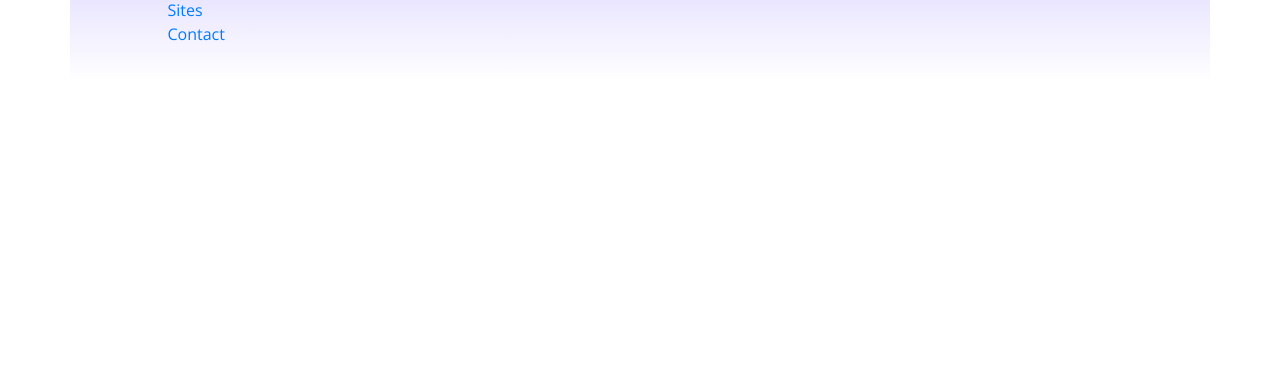
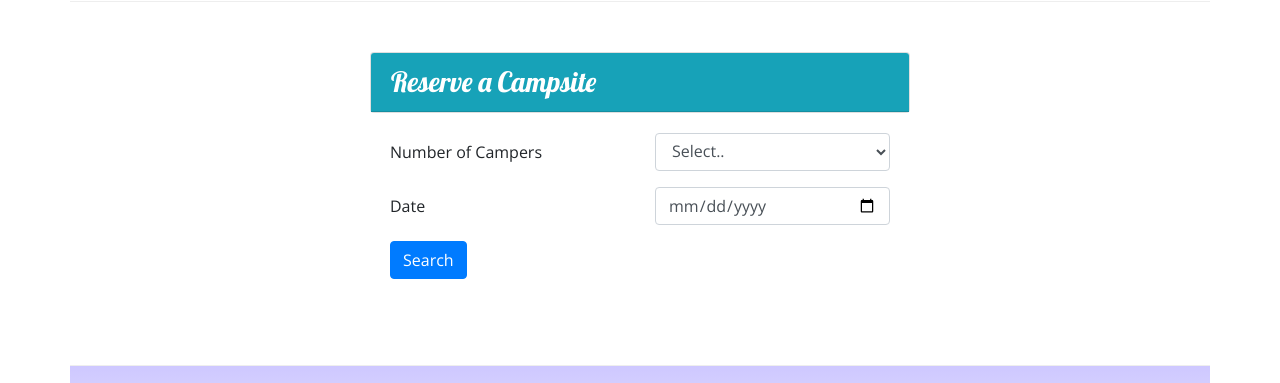
Before and after one commit to ahmadalatab/Bootstrap, a website: page index.html in a window 1280 px wide. Shown: the part 1151-1534 px from the top of the page. Before the commit the page ends 1233 px from the top, so only its background shows below. Drawn offline with nearby package versions, Linux system fonts and the light colour scheme.

Commit message:
added Reserve Campsite Form and Reserve Button in Jumbotron

```diff
--- a/index.html
+++ b/index.html
@@ -17,11 +17,15 @@
         <div class="container">
             <div class="row">
                 <div class="col-4 col-sm-3 col-md-2 align-self-center">
-                    <img src="./img/logo.png" class="img-fluid">
+                    <a href="#"><img src="./img/logo.png" class="img-fluid"></a>
                 </div>
                 <div class="col">
                     <h1>NuCamp</h1>
                     <h2>a better way to camp</h2>
+                </div>
+                <div class="col-md-4 col-xl-2 mt-4">
+                    <!--This anchor tag will link to the Reserve Camp Site Form-->
+                    <a class="text-nowrap" href="#reserveForm"><button class="btn btn-info btn-lg">Reserve Campsite</button></a>
                 </div>
             </div>
         </div>
@@ -63,8 +67,13 @@
                 <h2>Featured Campsites</h2>
             </div>
             <div class="col">
-                <h3>React Lake Campground</h3>
-                <p class="d-none d-sm-block">Nestled in the foothills of the Chrome Mountains, this campground on the shores of the pristine React Lake is a favorite for fly fishers.</p>
+                <div class="media">
+                    <div class="media-body align-self-center">
+                        <h3>React Lake Campground</h3>
+                        <p class="d-none d-sm-block">Nestled in the foothills of the Chrome Mountains, this campground on the shores of the pristine React Lake is a favorite for fly fishers.</p>
+                    </div>
+                    <img src="./img/react-lake-thumb.jpg" class="img-thumbnail d-flex ml-3">
+                </div>
             </div>
         </div>
         <div class="row row-content align-items-center">
@@ -78,6 +87,43 @@
                         <h3>Bootstrap Outfitters</h3>
                         <p class="d-none d-sm-block">Bootstrap Outfitters supplies you with gear you need at prices you can't beat.</p>
                     </div>
+                </div>
+            </div>
+        </div>
+        <div class="row row-content">
+            <div class="col-sm-6 mx-auto">
+                <div class="card">
+                    <h3 class="card-header text-white bg-info">Reserve a Campsite</h3>
+                </div>
+                <div class="card-body">
+                <!--Adding Form to Reserve Campsite-->
+                    <form id="reserveForm">
+                        <div class="row form-group">
+                            <label class="col-sm-6 col-form-label">Number of Campers</label>
+                            <div class="col">
+                                <select class="form-control" name="numCampers" id="numCampers">
+                                    <option value="null">Select..</option>
+                                    <option value="1">1</option>
+                                    <option value="2">2</option>
+                                    <option value="3">3</option>
+                                    <option value="4">4</option>
+                                    <option value="5">5</option>
+                                    <option value="6">6</option>
+                                </select>
+                            </div>
+                        </div>
+                        <div class="row form-group">
+                            <label class="col-sm-6 col-form-label" for="date">Date</label>
+                            <div class="col">
+                                <input class="form-control" id="date" type="date" name="date" placeholder="date">
+                            </div>
+                        </div>
+                        <div class="row form-group">
+                            <div class="col">
+                                <button type="submit" class="btn btn-primary">Search</button>
+                            </div>
+                        </div>
+                    </form>
                 </div>
             </div>
         </div>
```
